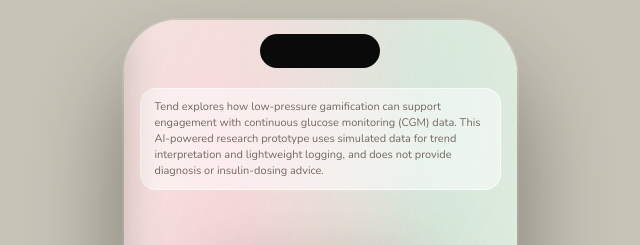
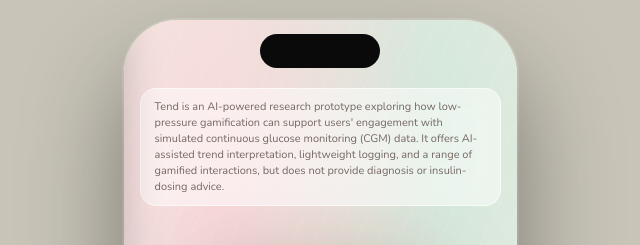
Before and after one commit to zhehandu541-droid/CloneAICompanionPet, a React (Vite) app: page / in a window 1280 px wide. Shown: the top 245 px of the page, without its empty margins (320-960 px from the left). Built offline with nearby package versions, Linux system fonts and the light colour scheme; grey boxes are pictures that could not be loaded.

Commit message:
Welcome screen: update top research notice copy

```diff
--- a/src/app/App.tsx
+++ b/src/app/App.tsx
@@ -521,7 +521,7 @@
       {/* Top research notice — one plain sentence, secondary in weight, never overlaps the pet below it */}
       <div style={{ position: "absolute", top: 68, left: 16, right: 16, zIndex: 50, background: "rgba(255,255,255,0.50)", backdropFilter: "blur(12px)", WebkitBackdropFilter: "blur(12px)", border: "1px solid rgba(255,255,255,0.60)", borderRadius: 16, padding: "10px 14px" }}>
         <p style={{ margin: 0, fontSize: 11, fontWeight: 400, lineHeight: 1.45, color: "#746761", textAlign: "left", fontFamily: FF }}>
-          Tend explores how low-pressure gamification can support engagement with continuous glucose monitoring (CGM) data. This AI-powered research prototype uses simulated data for trend interpretation and lightweight logging, and does not provide diagnosis or insulin-dosing advice.
+          Tend is an AI-powered research prototype exploring how low-pressure gamification can support users' engagement with simulated continuous glucose monitoring (CGM) data. It offers AI-assisted trend interpretation, lightweight logging, and a range of gamified interactions, but does not provide diagnosis or insulin-dosing advice.
         </p>
       </div>
 
```
